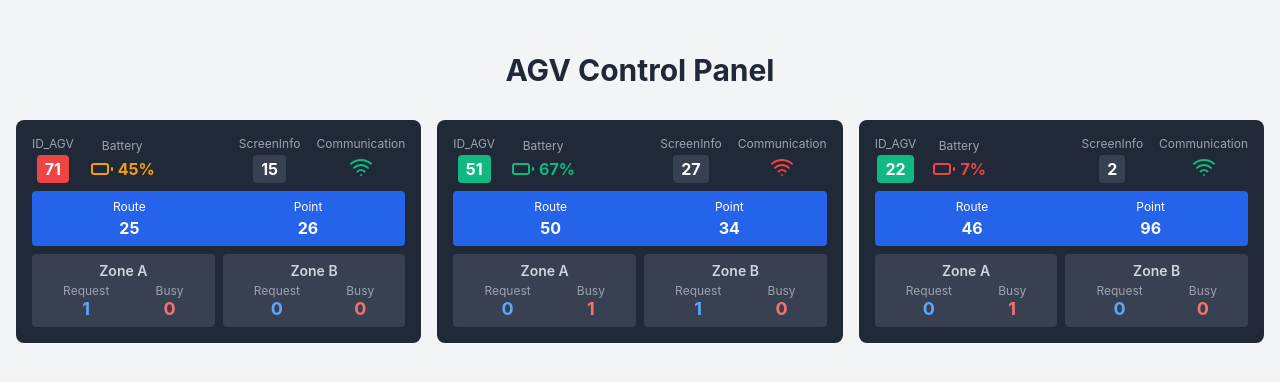
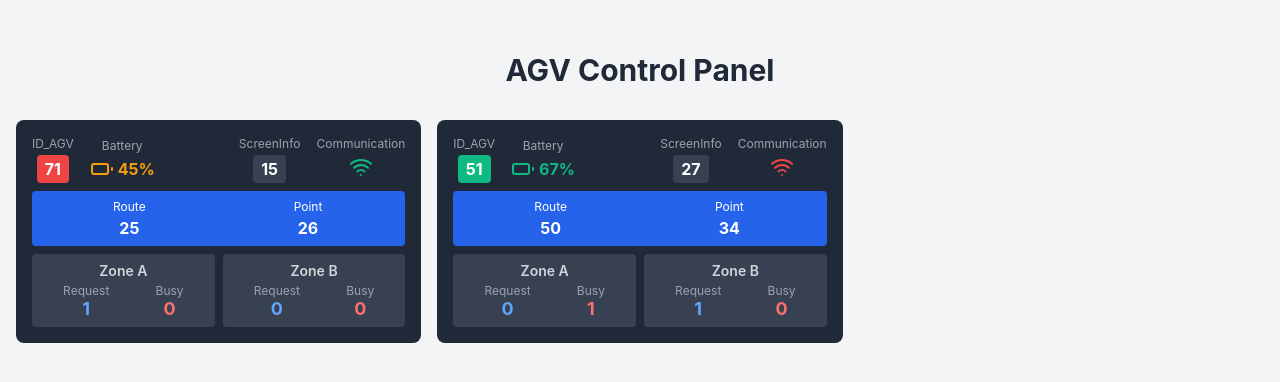
Before and after one commit to DazedDEATH/RAE_REACT, a React (Create React App) app: page / in a window 1280 px wide. Shown: the top 382 px of the page. Built offline with nearby package versions, Linux system fonts and the light colour scheme.

Commit message:
Front Fully Comented

```diff
--- a/src/App.js
+++ b/src/App.js
@@ -1,22 +1,42 @@
-import React from 'react'
-import AGVPanel from './agv-control-panel.tsx'
-import './agv-control-panel.css'
+import React from 'react';  // Importa la librería React, necesaria para crear componentes React.
+import AGVPanel from './agv-control-panel.tsx';  // Importa el componente AGVPanel desde el archivo 'agv-control-panel.tsx'.
+import './agv-control-panel.css';  // Importa el archivo de estilos CSS correspondiente a los paneles AGV.
 
 function App() {
-  const numberOfAGVs = 3 // You can change this to display more AGVs
+  // Definimos el número de AGVs que se mostrarán en la pantalla. Actualmente, está configurado para mostrar 2 paneles.
+  const numberOfAGVs = 2;  // Puedes cambiar este número para mostrar más AGVs en la interfaz.
 
   return (
     <div className="min-h-screen bg-gray-100 py-8 px-4">
+      {/* El contenedor principal del componente App, que ocupa la altura mínima de la pantalla y tiene fondo gris claro */}
+
       <div className="max-w-7xl mx-auto">
-        <h1 className="text-3xl font-bold mb-8 text-center text-gray-800">AGV Control Panel</h1>
+        {/* Este contenedor asegura que el contenido no exceda un ancho máximo (7xl = 1280px) y se centra horizontalmente usando mx-auto */}
+
+        <h1 className="text-3xl font-bold mb-8 text-center text-gray-800">
+          {/* Encabezado principal de la página */}
+          AGV Control Panel
+          {/* El texto mostrado en la cabecera del panel: "AGV Control Panel" */}
+        </h1>
+
         <div className="grid grid-cols-1 lg:grid-cols-3 gap-4">
+          {/* Contenedor que utiliza un sistema de cuadrícula para organizar los paneles AGV */}
+          {/* En pantallas grandes (lg), se muestran 3 columnas, y en pantallas más pequeñas solo 1 columna */}
+          {/* gap-4 crea un espacio de 1rem (16px) entre los elementos de la cuadrícula */}
+
           {[...Array(numberOfAGVs)].map((_, index) => (
+            // Esto crea un array con `numberOfAGVs` elementos vacíos (en este caso, 2).
+            // Se usa el método .map para iterar sobre cada elemento del array y renderizar un componente AGVPanel por cada iteración.
+            // El argumento `index` representa el índice actual en la iteración (0, 1, 2, etc.).
+
             <AGVPanel key={index + 1} agvNumber={index + 1} />
+            // Renderiza el componente AGVPanel para cada AGV. Se pasa una prop llamada `agvNumber`, que es el número del AGV.
+            // Usamos `key={index + 1}` para asignar una clave única a cada AGVPanel basado en su índice (clave requerida por React).
           ))}
         </div>
       </div>
     </div>
-  )
+  );
 }
 
-export default App
+export default App;  // Exporta el componente App para que pueda ser utilizado en otros archivos del proyecto.
--- a/src/agv-control-panel.css
+++ b/src/agv-control-panel.css
@@ -1,5 +1,4 @@
 /* agv-control-panel.css */
-
 
 
 body {
--- a/src/agv-control-panel.tsx
+++ b/src/agv-control-panel.tsx
@@ -1,107 +1,166 @@
-import React from 'react'
-import { Battery, Wifi } from 'lucide-react'
+import React from 'react'; // Importa la librería React, que es necesaria para crear componentes funcionales en una aplicación de React.
+import { Battery, Wifi } from 'lucide-react'; // Importa los iconos de batería y wifi desde la librería lucide-react para mostrar en la interfaz.
+
 
 // Mock function to simulate agv_db.query_variable
 const queryVariable = (variable: string, agvNumber: number) => {
-  // This function would be replaced with your actual data fetching logic
+  // Esta función simula una consulta a la base de datos para obtener el valor de una variable relacionada con un AGV específico.
+
   if (variable.startsWith('Traffic')) {
-    return Math.floor(Math.random() * 2) // Returns 0 or 1 for traffic data
+    // Si la variable comienza con 'Traffic', simula datos de tráfico devolviendo 0 o 1.
+    return Math.floor(Math.random() * 2); // Retorna un valor aleatorio de 0 o 1 (simulando estado de tráfico).
   }
+
   if (variable === 'Battery.Percentage') {
-    return Math.floor(Math.random() * 101) // Returns 0-100 for battery percentage
+    // Si la variable es 'Battery.Percentage', simula un valor de porcentaje de batería entre 0 y 100.
+    return Math.floor(Math.random() * 101); // Retorna un valor entre 0 y 100, simulando el porcentaje de batería.
   }
-  return Math.floor(Math.random() * 100)
+
+  return Math.floor(Math.random() * 100); // Para cualquier otra variable, devuelve un valor aleatorio entre 0 y 100.
+};
+
+// Define las propiedades (props) que recibirá el componente AGVPanel
+interface AGVProps {
+  agvNumber: number; // El número del AGV que se le pasa como prop al componente.
 }
 
-interface AGVProps {
-  agvNumber: number
-}
+// Componente que renderiza la información de una zona de tráfico específica para el AGV.
+const TrafficZone: React.FC<{ zone: string; agvNumber: number }> = ({ zone, agvNumber }) => {
+  // zone: Representa la zona de tráfico (A o B).
+  // agvNumber: El número del AGV para el cual se muestran los datos de tráfico.
 
-const TrafficZone: React.FC<{ zone: string; agvNumber: number }> = ({ zone, agvNumber }) => {
-  const request = queryVariable(`Traffic.Zone${zone}.Request`, agvNumber)
-  const busy = queryVariable(`Traffic.Zone${zone}.Busy`, agvNumber)
+  const request = queryVariable(`Traffic.Zone${zone}.Request`, agvNumber); // Consulta si hay una solicitud de tráfico en la zona.
+  const busy = queryVariable(`Traffic.Zone${zone}.Busy`, agvNumber); // Consulta si la zona de tráfico está ocupada.
 
   return (
     <div className="traffic-zone">
+      {/* Contenedor de la zona de tráfico */}
       <div className="zone-title">Zone {zone}</div>
+      {/* Título que muestra la zona de tráfico */}
       <div className="zone-content">
+        {/* Contenedor para el contenido de la zona */}
         <div className="zone-item">
+          {/* Muestra si hay una solicitud de tráfico */}
           <div className="zone-label">Request</div>
+          {/* Etiqueta 'Request' */}
           <div className="zone-value request">{request}</div>
+          {/* Muestra el valor de request (solicitud) */}
         </div>
         <div className="zone-item">
+          {/* Muestra si la zona está ocupada */}
           <div className="zone-label">Busy</div>
+          {/* Etiqueta 'Busy' */}
           <div className="zone-value busy">{busy}</div>
+          {/* Muestra el valor de busy (ocupación) */}
         </div>
       </div>
     </div>
-  )
-}
+  );
+};
 
+// Componente principal AGVPanel
 const AGVPanel: React.FC<AGVProps> = ({ agvNumber }) => {
-  const batteryPercentage = queryVariable('Battery.Percentage', agvNumber)
-  const agvEnabled = queryVariable('AGVEnable', agvNumber) > 50
-  const wifiStatus = queryVariable('Communication.Status', agvNumber) > 50
-  const screenInfo = queryVariable('ScreenInfo', agvNumber)
+  // agvNumber: El número del AGV que se muestra en el panel.
 
+  const batteryPercentage = queryVariable('Battery.Percentage', agvNumber); // Consulta el porcentaje de batería del AGV.
+  const agvEnabled = queryVariable('AGVEnable', agvNumber) > 50; // Consulta si el AGV está habilitado (si el valor es mayor a 50).
+  const wifiStatus = queryVariable('Communication.Status', agvNumber) > 50; // Consulta si el AGV está conectado a WiFi (valor mayor a 50 significa conectado).
+  const screenInfo = queryVariable('ScreenInfo', agvNumber); // Consulta la información de la pantalla del AGV.
+
+  // Función para determinar el color de la batería basado en su porcentaje.
   const getBatteryColor = (percentage: number) => {
-    if (percentage > 66) return 'battery-high'
-    if (percentage > 33) return 'battery-medium'
-    return 'battery-low'
-  }
+    if (percentage > 66) return 'battery-high'; // Si la batería está por encima del 66%, el color es 'alto'.
+    if (percentage > 33) return 'battery-medium'; // Si está entre el 33% y el 66%, el color es 'medio'.
+    return 'battery-low'; // Si está por debajo del 33%, el color es 'bajo'.
+  };
 
   return (
     <div className="agv-panel">
+      {/* Contenedor principal del panel del AGV */}
       <div className="panel-header">
+        {/* Cabecera del panel */}
         <div className="header-left">
+          {/* Parte izquierda de la cabecera */}
           <div className="id-agv">
+            {/* Muestra el número del AGV */}
             <div className="label">ID_AGV</div>
+            {/* Etiqueta para el ID del AGV */}
             <div className={`value ${agvEnabled ? 'enabled' : 'disabled'}`}>
+              {/* Muestra si el AGV está habilitado o deshabilitado */}
               {queryVariable('ID_AGV', agvNumber)}
+              {/* Muestra el valor del ID del AGV */}
             </div>
           </div>
           <div className="battery">
+            {/* Información de la batería */}
             <div className="label">Battery</div>
+            {/* Etiqueta 'Battery' */}
             <div className={`value ${getBatteryColor(batteryPercentage)}`}>
+              {/* Muestra el estado de la batería con un color según su nivel */}
               <Battery className="battery-icon" />
+              {/* Icono de batería */}
               <span>{batteryPercentage}%</span>
+              {/* Muestra el porcentaje de la batería */}
             </div>
           </div>
         </div>
         <div className="header-right">
+          {/* Parte derecha de la cabecera */}
           <div className="screen-info">
+            {/* Información de la pantalla del AGV */}
             <div className="label">ScreenInfo</div>
+            {/* Etiqueta 'ScreenInfo' */}
             <div className="value">{screenInfo}</div>
+            {/* Muestra la información de la pantalla */}
           </div>
           <div className="communication">
+            {/* Estado de la comunicación del AGV */}
             <div className="label">Communication</div>
+            {/* Etiqueta 'Communication' */}
             <div className={`value ${wifiStatus ? 'connected' : 'disconnected'}`}>
+              {/* Muestra el estado de la conexión WiFi */}
               <Wifi className="wifi-icon" />
+              {/* Icono de WiFi */}
             </div>
           </div>
         </div>
       </div>
+
       <div className="panel-body">
+        {/* Cuerpo principal del panel del AGV */}
         <div className="route-point">
+          {/* Información de la ruta y el punto del AGV */}
           <div className="route">
+            {/* Muestra la ruta actual del AGV */}
             <div className="label">Route</div>
+            {/* Etiqueta 'Route' */}
             <div className="value">{queryVariable('LayoutPosition.Route', agvNumber)}</div>
+            {/* Muestra el valor de la ruta */}
           </div>
           <div className="point">
+            {/* Muestra el punto actual del AGV */}
             <div className="label">Point</div>
+            {/* Etiqueta 'Point' */}
             <div className="value">{queryVariable('LayoutPosition.Point', agvNumber)}</div>
+            {/* Muestra el valor del punto */}
           </div>
         </div>
+
         <div className={`change-route ${screenInfo === 19 ? '' : 'hidden'}`}>
+          {/* Botón para cambiar la ruta (visible solo si screenInfo es igual a 19) */}
           Change route
         </div>
+
         <div className="traffic-zones">
+          {/* Contenedor para las zonas de tráfico */}
           <TrafficZone zone="A" agvNumber={agvNumber} />
+          {/* Renderiza el componente TrafficZone para la zona A */}
           <TrafficZone zone="B" agvNumber={agvNumber} />
+          {/* Renderiza el componente TrafficZone para la zona B */}
         </div>
       </div>
     </div>
-  )
-}
+  );
+};
 
-export default AGVPanel
+export default AGVPanel; // Exporta el componente AGVPanel para que pueda ser utilizado en otras partes de la aplicación.
```
